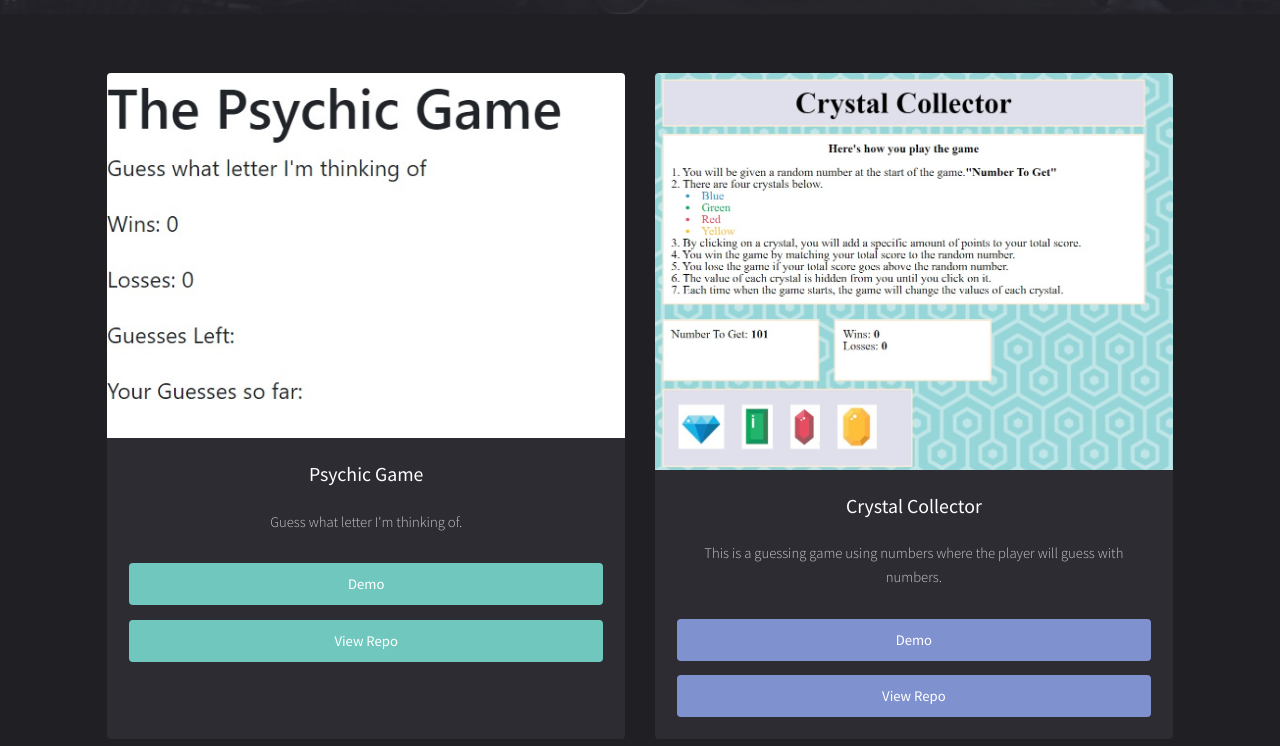
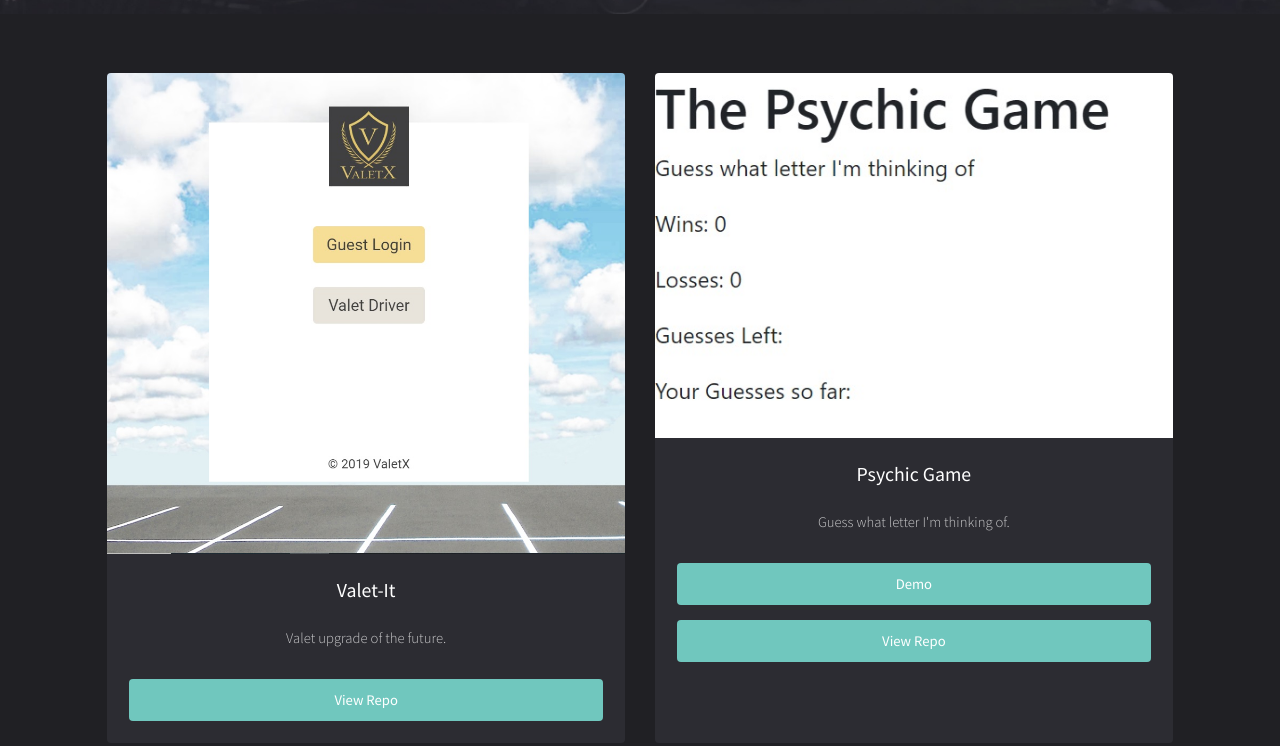
Before and after one commit to gates9697/Portfolio, a plain HTML site: page index.html in a window 1280 px wide. Shown: the part 546-1292 px from the top of the page. Drawn offline with Linux system fonts and the light colour scheme.

Commit message:
first commit

```diff
--- a/index.html
+++ b/index.html
@@ -26,6 +26,16 @@
 					<div class="inner">
 
 						<div class="thumbnails">
+
+								<div class="box">
+										<a class="image fit"><img src="images/pic08.jpg" alt="" /></a>
+										<div class="inner">
+											<h3>Valet-It</h3>
+											<p>Valet upgrade of the future.</p>
+											<a href="https://github.com/liz-guenthner/valet-it" class="button fit" data-poptrox="youtube,800x400">View Repo</a>
+
+										</div>
+									</div>
 
 							<div class="box">
 								<a class="image fit"><img src="images/pic01.jpg" alt="" /></a>
```
Also changed, not shown: images/pic08.jpg (added), package-lock.json (added).
